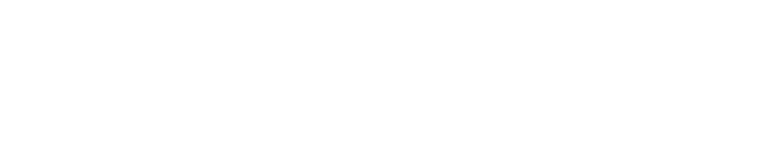
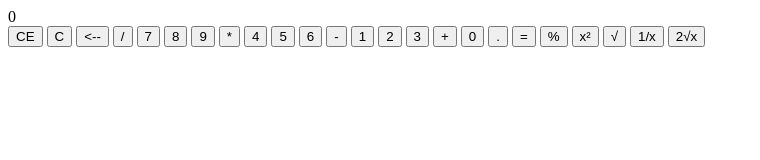
Before and after one commit to vitanovtd/Calculator, a plain HTML site: page index.html in a window 1280 px wide. Shown: the whole page, without its empty margins (0-760 px from the left). Drawn offline with Linux system fonts and the light colour scheme.

Commit message:
added base html structure and buttons

```diff
--- a/index.html
+++ b/index.html
@@ -7,6 +7,35 @@
     <link rel="stylesheet" href="style.css" />
   </head>
   <body>
+    <div class="calculator">
+      <div id="display" class="display">0</div>
+      <div class="button">
+        <button class="button" id="clear-entry">CE</button>
+        <button class="button" id="clear">C</button>
+        <button class="button" id="backspace"><--</button>
+        <button class="button" id="divide">/</button>
+        <button class="button" id="seven">7</button>
+        <button class="button" id="eight">8</button>
+        <button class="button" id="nine">9</button>
+        <button class="button" id="multiply">*</button>
+        <button class="button" id="four">4</button>
+        <button class="button" id="five">5</button>
+        <button class="button" id="six">6</button>
+        <button class="button" id="subtract">-</button>
+        <button class="button" id="one">1</button>
+        <button class="button" id="two">2</button>
+        <button class="button" id="three">3</button>
+        <button class="button" id="add">+</button>
+        <button class="button" id="zero">0</button>
+        <button class="button" id="decimal">.</button>
+        <button class="button" id="equals">=</button>
+        <button class="button" id="percentage">%</button>
+        <button class="button" id="square">x²</button>
+        <button class="button" id="square-root">√</button>
+        <button class="button" id="reciprocal">1/x</button>
+        <button class="button" id="sqrtx">2√x</button>
+      </div>
+    </div>
     <script src="script.js"></script>
   </body>
 </html>
```
